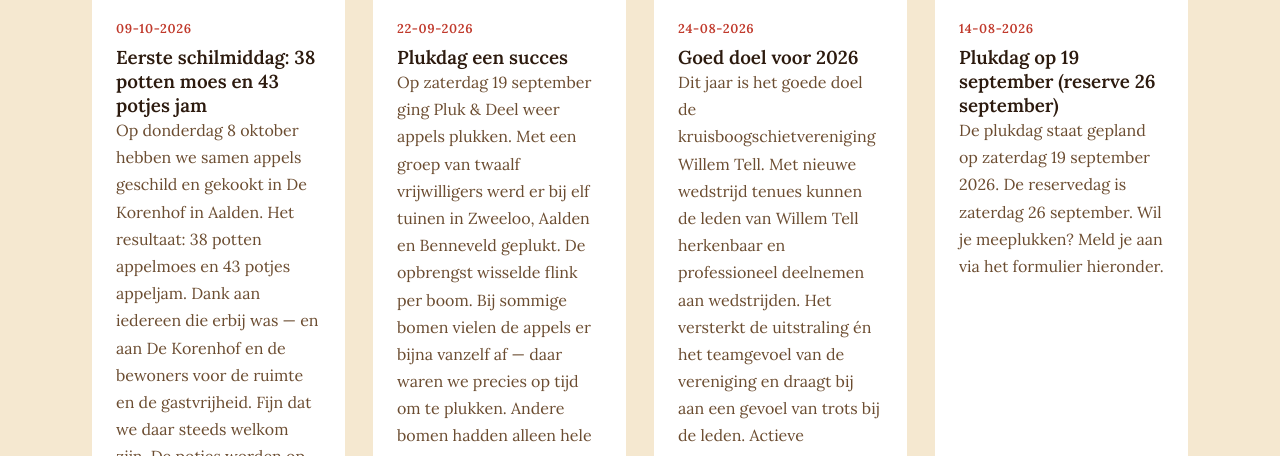
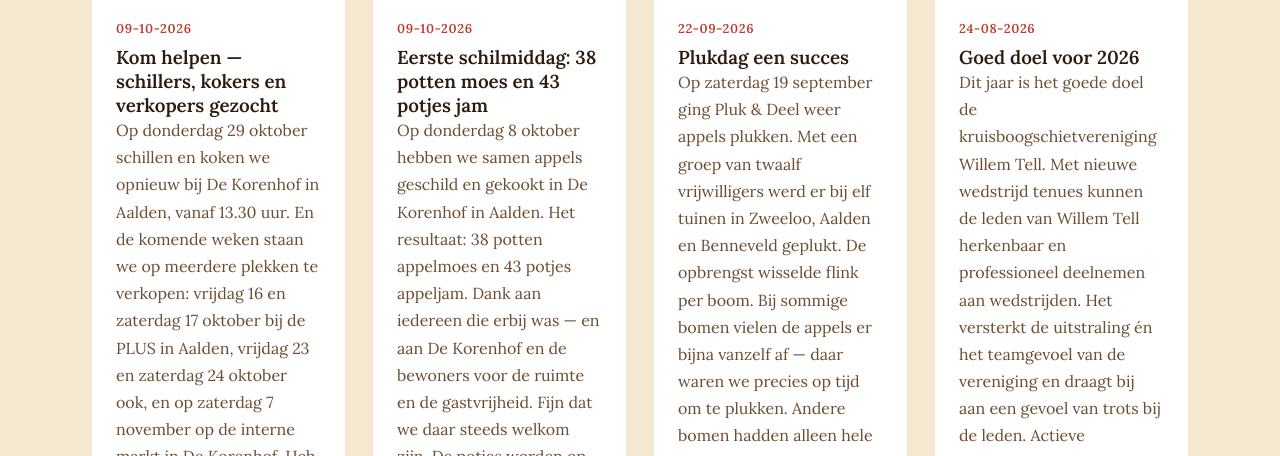
Before and after one commit to PlukenDeel/Pluk-en-Deel-2, a Jekyll site: the page built from index.html, in a window 1280 px wide and 900 px high, scrolled down 1977 px, cut to the strip 444-900 px from the top of the window. Built offline with Jekyll 4.4.1, drawn with Linux system fonts in a browser that asks for light colours; some web fonts are replaced; some of the changed text lies outside the part shown.

Commit message:
Agenda bijgewerkt, oproep toegevoegd, oudere nieuwskaarten kleiner
- Verkoopdagen met specifieke datums in agenda (PLUS Aalden + Korenhof markt)
- Schilmomenten gesplitst in losse datums met iso-datums
- 'Exacte data volgen' tekst verwijderd uit agenda
- Oproep nieuwsbericht toegevoegd: schillers/kokers/verkopers gezocht
- Eerste 4 nieuwskaarten groot, oudere kleiner weergegeven

Co-Authored-By: Claude Sonnet 4.6 <noreply@anthropic.com>

```diff
--- a/_data/agenda.yml
+++ b/_data/agenda.yml
@@ -19,15 +19,27 @@ items:
     emoji: 🔪
     kleur: rood
     datums:
-      - datum: donderdagmiddagen 8 en 29 okt en 12 nov.
-        iso: ''
-        detail: Een gezellige middag in de Korenhof begint om 13.30 uur, er wordt geschild, gekookt en alles in potten gedaan.
+      - datum: donderdag 8 oktober, 13.30 uur
+        iso: '2026-10-08'
+        detail: De Korenhof, Aalden.
+      - datum: donderdag 29 oktober, 13.30 uur
+        iso: '2026-10-29'
+        detail: De Korenhof, Aalden.
+      - datum: donderdag 12 november, 13.30 uur
+        iso: '2026-11-12'
+        detail: De Korenhof, Aalden.
     tip: Neem een eigen favoriete schilmesje mee!
-  - titel: Verkopen bij de PLUS tijdens de schoolvakanties.
+  - titel: Verkopen
     emoji: 🛒
     kleur: geel
     datums:
-      - datum: Tijdens de herfst- en kerstvakantie en rond Sinterklaas
-        iso: ''
-        detail: ''
+      - datum: vrijdag 16 en zaterdag 17 oktober
+        iso: '2026-10-16'
+        detail: Bij de PLUS in Aalden.
+      - datum: vrijdag 23 en zaterdag 24 oktober
+        iso: '2026-10-23'
+        detail: Bij de PLUS in Aalden.
+      - datum: zaterdag 7 november
+        iso: '2026-11-07'
+        detail: Interne markt in De Korenhof, Aalden.
     tip: 'Mocht je ons verkooppunt zien staan, wandel dan langs en koop een potje voor het goede doel.'
--- a/_data/nieuws.yml
+++ b/_data/nieuws.yml
@@ -1,4 +1,9 @@
 items:
+  - titel: Kom helpen — schillers, kokers en verkopers gezocht
+    datum: 09-10-2026
+    tekst: "Op donderdag 29 oktober schillen en koken we opnieuw bij De Korenhof in Aalden, vanaf 13.30 uur. En de komende weken staan we op meerdere plekken te verkopen: vrijdag 16 en zaterdag 17 oktober bij de PLUS in Aalden, vrijdag 23 en zaterdag 24 oktober ook, en op zaterdag 7 november op de interne markt in De Korenhof. Heb je een paar uur vrij op een van deze momenten? Je bent van harte welkom. Meld je aan via de website of stuur een mail naar info@plukendeel.nl."
+    foto: ''
+    foto_alt: ''
   - titel: "Eerste schilmiddag: 38 potten moes en 43 potjes jam"
     datum: 09-10-2026
     tekst: "Op donderdag 8 oktober hebben we samen appels geschild en gekookt in De Korenhof in Aalden. Het resultaat: 38 potten appelmoes en 43 potjes appeljam. Dank aan iedereen die erbij was — en aan De Korenhof en de bewoners voor de ruimte en de gastvrijheid. Fijn dat we daar steeds welkom zijn. De potjes worden op 16 en 17 oktober verkocht bij de PLUS in Aalden, het begin van de herfstvakantie regio Midden. Op donderdag 29 oktober is de volgende schilmiddag, ook om 13.30 uur in De Korenhof. Iedereen is welkom, ook als je er deze keer niet bij was."
--- a/assets/css/main.css
+++ b/assets/css/main.css
@@ -196,6 +196,10 @@ section { padding: 5rem 2rem; }
 .nieuws-kaart .nieuws-datum { margin-top: 1.5rem; font-size: .8rem; font-weight: 600; letter-spacing: .05em; text-transform: uppercase; color: var(--rood); }
 .nieuws-kaart h3 { margin-top: .5rem; }
 .nieuws-kaart p { margin-bottom: 1.5rem; color: var(--tekst-zacht); line-height: 1.7; }
+.nieuws-grid--klein { grid-template-columns: repeat(auto-fit, minmax(180px, 1fr)); gap: 1rem; margin-top: 1rem; }
+.nieuws-kaart--klein .nieuws-foto { height: 110px; }
+.nieuws-kaart--klein h3 { font-size: 1rem; }
+.nieuws-kaart--klein p { font-size: .85rem; line-height: 1.6; }
 
 .micro-grid { display: grid; grid-template-columns: repeat(auto-fit, minmax(260px, 1fr)); gap: 1.5rem; margin-top: 3rem; }
 .micro-kaart { border-radius: 20px; padding: 2rem; border: 2px solid var(--creme-donker); background: #fff; transition: transform var(--overgang), box-shadow var(--overgang), border-color var(--overgang); }
@@ -392,6 +396,7 @@ address { font-style: normal; }
   .over-grid { grid-template-columns: 1fr; gap: 2rem; }
   .agenda-grid { grid-template-columns: 1fr; }
   .nieuws-grid { grid-template-columns: 1fr; }
+  .nieuws-grid--klein { grid-template-columns: 1fr 1fr; }
   .galerij-grid { grid-template-columns: 1fr; }
   .micro-grid { grid-template-columns: 1fr; }
   .impact-grid { grid-template-columns: repeat(2, 1fr); }
--- a/index.html
+++ b/index.html
@@ -89,7 +89,7 @@ layout: default
     <p class="section-label" aria-hidden="true">Het laatste nieuws</p>
     <h2 class="section-title" id="nieuws-titel">Nieuws</h2>
     <div class="nieuws-grid">
-      {% for bericht in site.data.nieuws.items %}
+      {% for bericht in site.data.nieuws.items limit:4 %}
       <article class="nieuws-kaart">
         {% if bericht.foto %}
         <img class="nieuws-foto" src="{{ bericht.foto | prepend: site.baseurl }}" alt="{{ bericht.foto_alt }}" loading="lazy">
@@ -100,6 +100,20 @@ layout: default
       </article>
       {% endfor %}
     </div>
+    {% if site.data.nieuws.items.size > 4 %}
+    <div class="nieuws-grid nieuws-grid--klein">
+      {% for bericht in site.data.nieuws.items offset:4 %}
+      <article class="nieuws-kaart nieuws-kaart--klein">
+        {% if bericht.foto %}
+        <img class="nieuws-foto" src="{{ bericht.foto | prepend: site.baseurl }}" alt="{{ bericht.foto_alt }}" loading="lazy">
+        {% endif %}
+        <div class="nieuws-datum">{{ bericht.datum }}</div>
+        <h3>{{ bericht.titel }}</h3>
+        <p>{{ bericht.tekst }}</p>
+      </article>
+      {% endfor %}
+    </div>
+    {% endif %}
   </div>
 </section>
 {% endif %}
@@ -109,7 +123,6 @@ layout: default
   <div class="container">
     <p class="section-label" aria-hidden="true">Wanneer</p>
     <h2 class="section-title" id="agenda-titel">Agenda <em>{{ site.data.algemeen.seizoen }}</em></h2>
-    <p style="color:var(--tekst-zacht);max-width:560px;margin-top:.5rem;line-height:1.7;">Exacte data volgen. Houd deze pagina in de gaten.</p>
     <div class="agenda-grid">
       {% for kaart in site.data.agenda.items %}
       {% assign laatste_datum = kaart.datums | last %}
```
